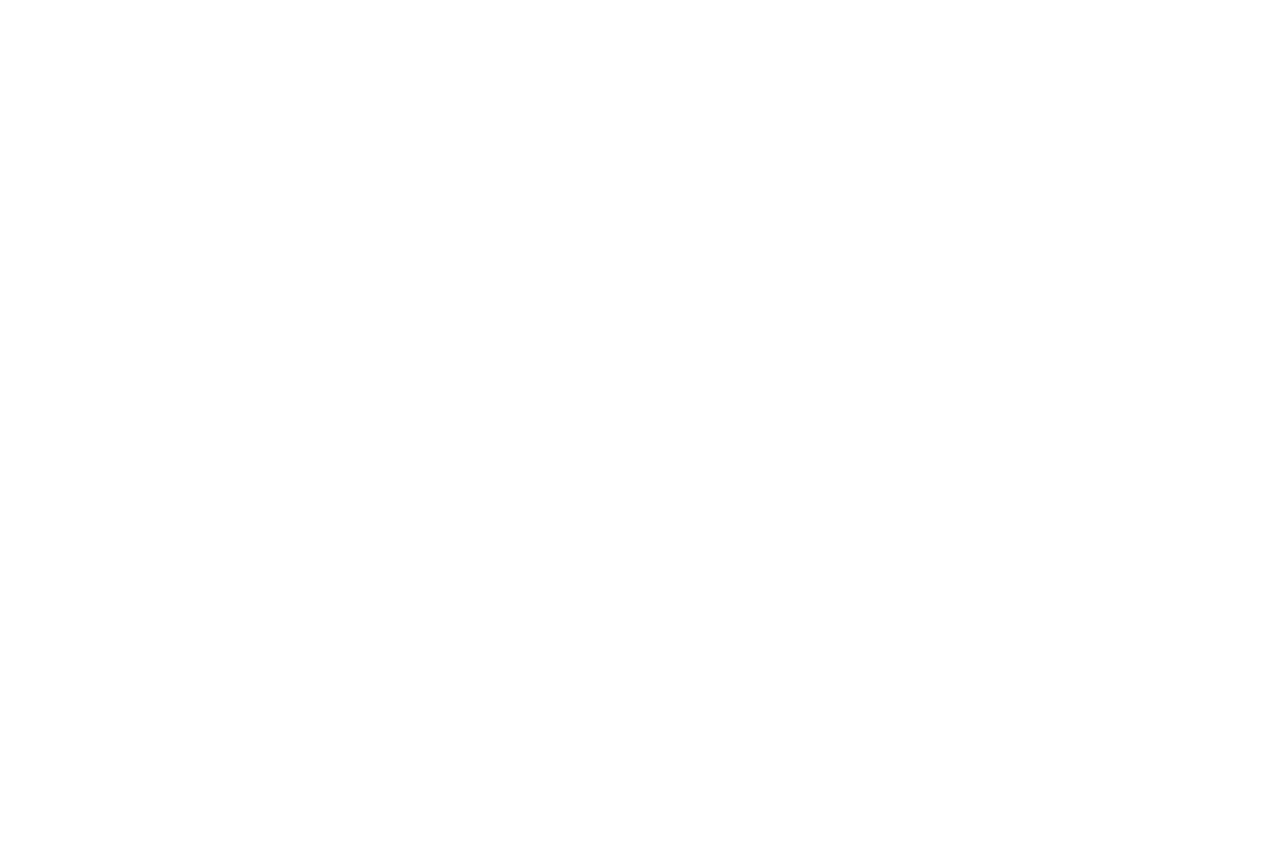
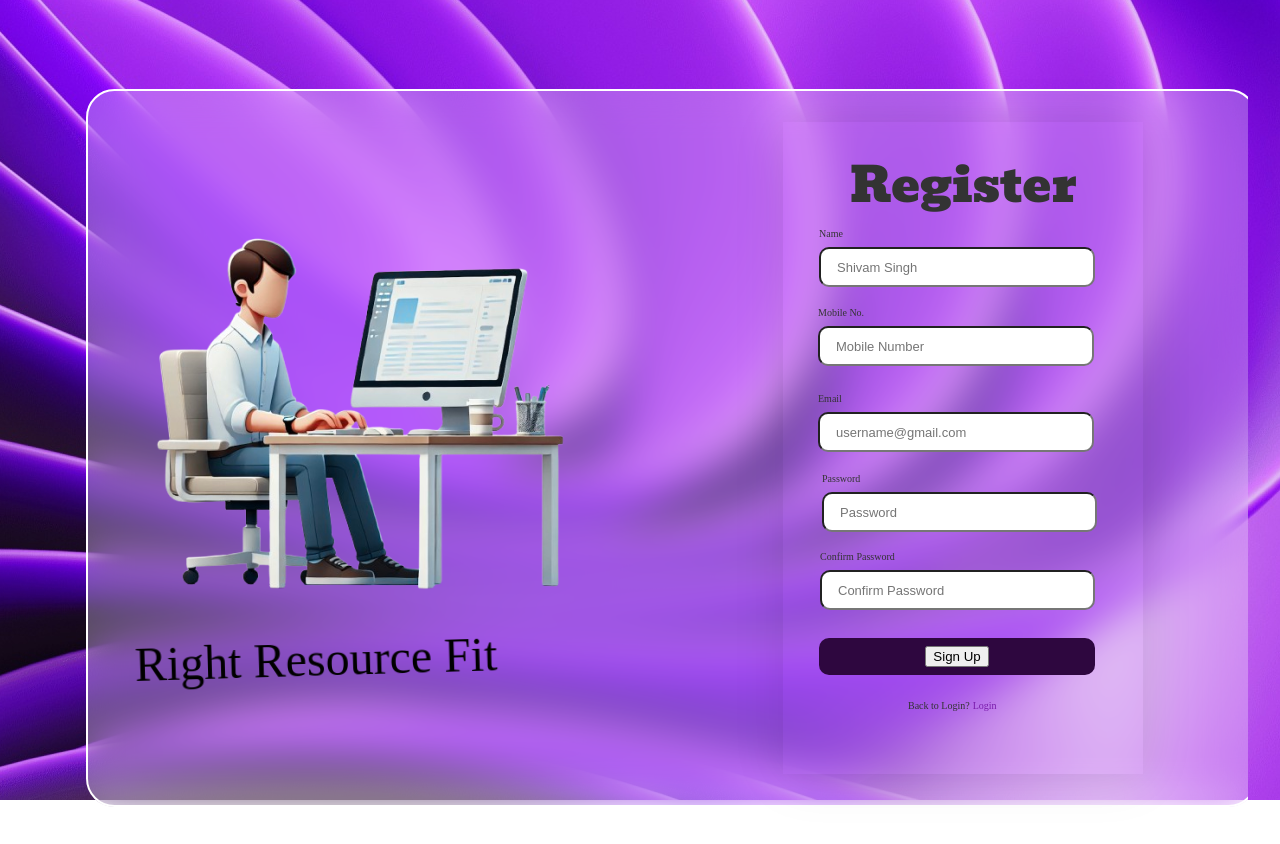
Before and after one commit to myselfshivams/RightResourceFit, a React (Vite) app in the folder Frontend RRF/: page /register in a window 1280 px wide. Before the commit this address had no page. Shown: the top 844 px of the page. Before the commit the page ends 800 px from the top, so only its background shows below. Built offline with nearby package versions, Linux system fonts and the light colour scheme; a web font is replaced by a local one.

Commit message:
fixed:: build issues

```diff
--- a/Frontend RRF/src/App.tsx
+++ b/Frontend RRF/src/App.tsx
@@ -1,7 +1,7 @@
 
 import './App.css';
 import { Routes, Route} from 'react-router-dom';
-import Login from './pages/Login';
+import Register from './pages/Register';
 
 function App() {
 
@@ -9,7 +9,7 @@
   return (
     <>
       <Routes>
-        <Route path="/login" element={<Login />} />
+        <Route path="/register" element={<Register />} />
       </Routes>
     </>
   );
--- a/Frontend RRF/src/pages/login.tsx
+++ b/Frontend RRF/src/pages/Register.tsx
@@ -1,17 +1,14 @@
 import React, { useState } from 'react';
-import '../styles/Login.css';
+import '../styles/Register.css';
 
 const RegisterPage: React.FC = () => {
   const [password, setPassword] = useState('');
   const [confirmPassword, setConfirmPassword] = useState('');
-  const [showPassword, setShowPassword] = useState(false);
   const [email, setEmail] = useState('');
   const [mobile, setMobile] = useState('');
   const [name, setName] = useState('');
 
-  const handlePasswordToggle = () => {
-    setShowPassword(!showPassword);
-  };
+
 
   const handleSubmit = (e: React.FormEvent) => {
     e.preventDefault();
```
Also changed, not shown: Frontend RRF/src/styles/Register.css (renamed from Frontend RRF/src/styles/Login.css).
